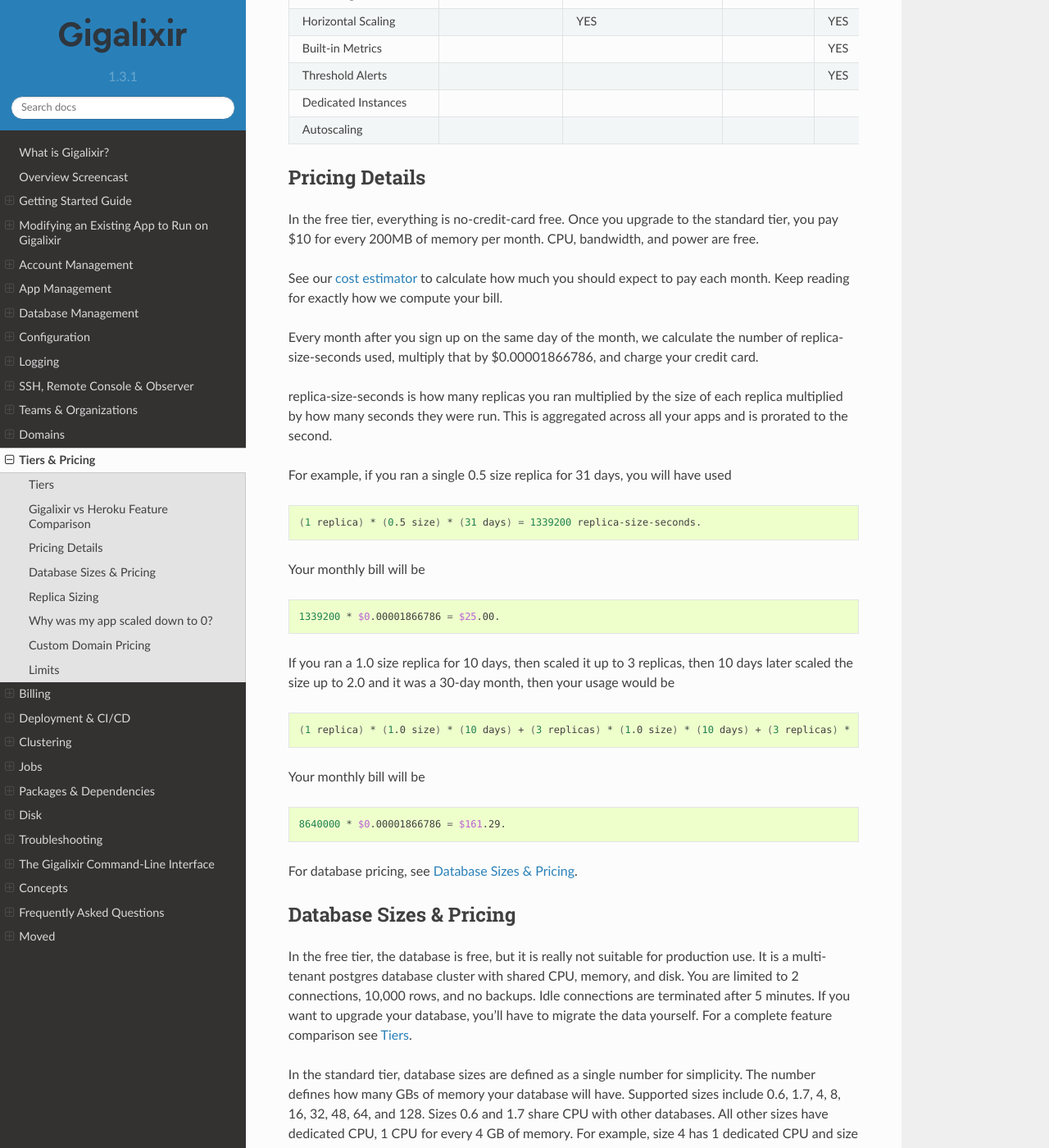
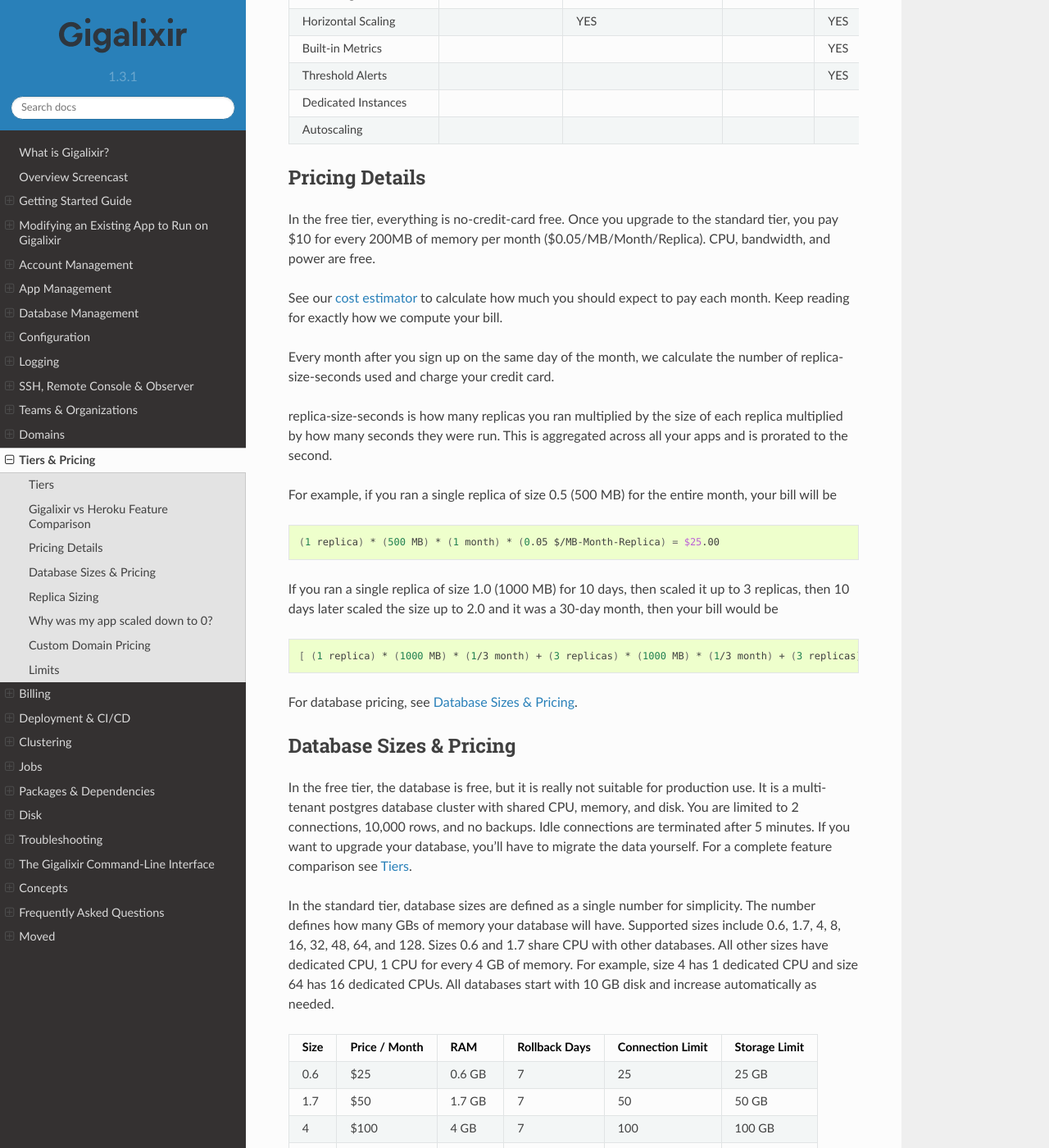
Before and after one commit to gigalixir/gigalixir-cli, a Sphinx documentation site: the page built from docs/source/tiers-pricing.rst, in a window 1280 px wide and 1400 px high, scrolled down 2268 px. Shown: the whole window at 82% size. Built offline with Sphinx 7.4.7 and the Read the Docs theme 2.0.0, drawn with Linux system fonts in a browser that asks for light colours.

Commit message:
chore: update billing language

```diff
--- a/docs/source/tiers-pricing.rst
+++ b/docs/source/tiers-pricing.rst
@@ -90,37 +90,25 @@ Autoscaling
 Pricing Details
 ===============
 
-In the free tier, everything is no-credit-card free. Once you upgrade to the standard tier, you pay $10 for every 200MB of memory per month. CPU, bandwidth, and power are free.
+In the free tier, everything is no-credit-card free. Once you upgrade to the standard tier, you pay $10 for every 200MB of memory per month ($0.05/MB/Month/Replica). CPU, bandwidth, and power are free.
 
 See our `cost estimator <https://gigalixir.com/pricing>`_ to calculate how much you should expect to pay each month. Keep reading for exactly how we compute your bill.
 
-Every month after you sign up on the same day of the month, we calculate the number of replica-size-seconds used, multiply that by $0.00001866786, and charge your credit card.
+Every month after you sign up on the same day of the month, we calculate the number of replica-size-seconds used and charge your credit card.
 
 replica-size-seconds is how many replicas you ran multiplied by the size of each replica multiplied by how many seconds they were run. This is aggregated across all your apps and is prorated to the second.
 
-For example, if you ran a single 0.5 size replica for 31 days, you will have used
+For example, if you ran a single replica of size 0.5 (500 MB) for the entire month, your bill will be
 
 .. code-block:: bash
 
-  (1 replica) * (0.5 size) * (31 days) = 1339200 replica-size-seconds.
+  (1 replica) * (500 MB) * (1 month) * (0.05 $/MB-Month-Replica) = $25.00
 
-Your monthly bill will be
+If you ran a single replica of size 1.0 (1000 MB) for 10 days, then scaled it up to 3 replicas, then 10 days later scaled the size up to 2.0 and it was a 30-day month, then your bill would be
 
 .. code-block:: bash
 
-  1339200 * $0.00001866786 = $25.00.
-
-If you ran a 1.0 size replica for 10 days, then scaled it up to 3 replicas, then 10 days later scaled the size up to 2.0 and it was a 30-day month, then your usage would be
-
-.. code-block:: bash
-
-  (1 replica) * (1.0 size) * (10 days) + (3 replicas) * (1.0 size) * (10 days) + (3 replicas) * (2.0 size) * (10 days) = 8640000 replica-size-seconds
-
-Your monthly bill will be
-
-.. code-block:: bash
-
-  8640000 * $0.00001866786 = $161.29.
+  [ (1 replica) * (1000 MB) * (1/3 month) + (3 replicas) * (1000 MB) * (1/3 month) + (3 replicas) * (2000 MB) * (1/3 month) ] * (0.05 $/MB-Month-Replica) = $166.67
 
 For database pricing, see :ref:`database sizes`.
 
```
